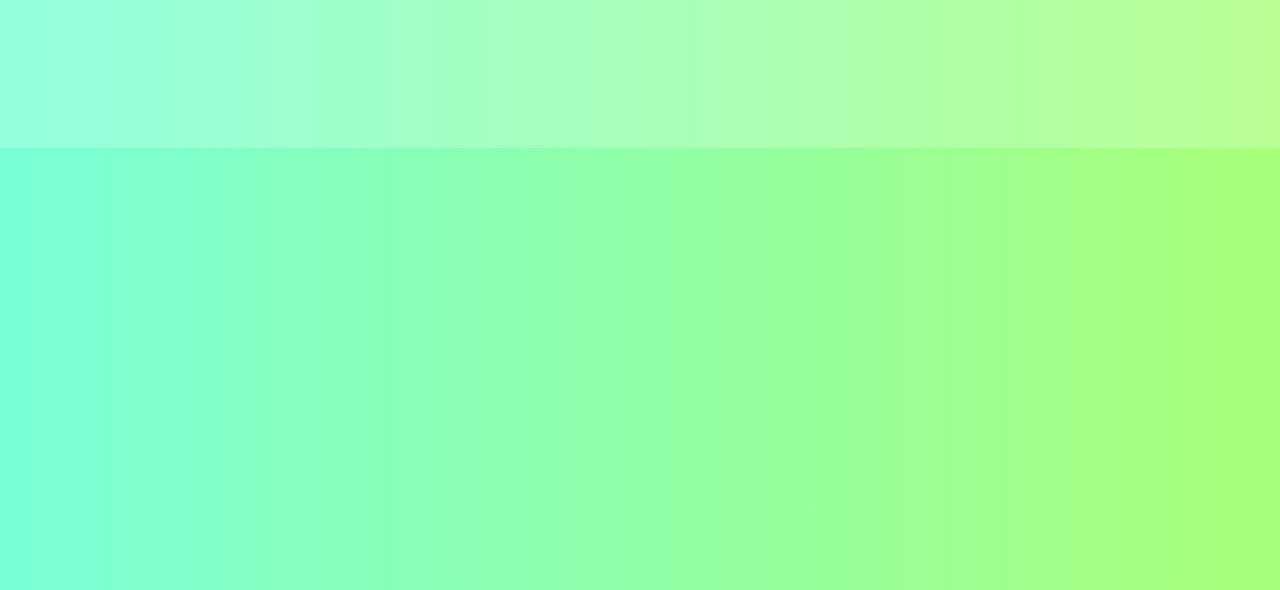
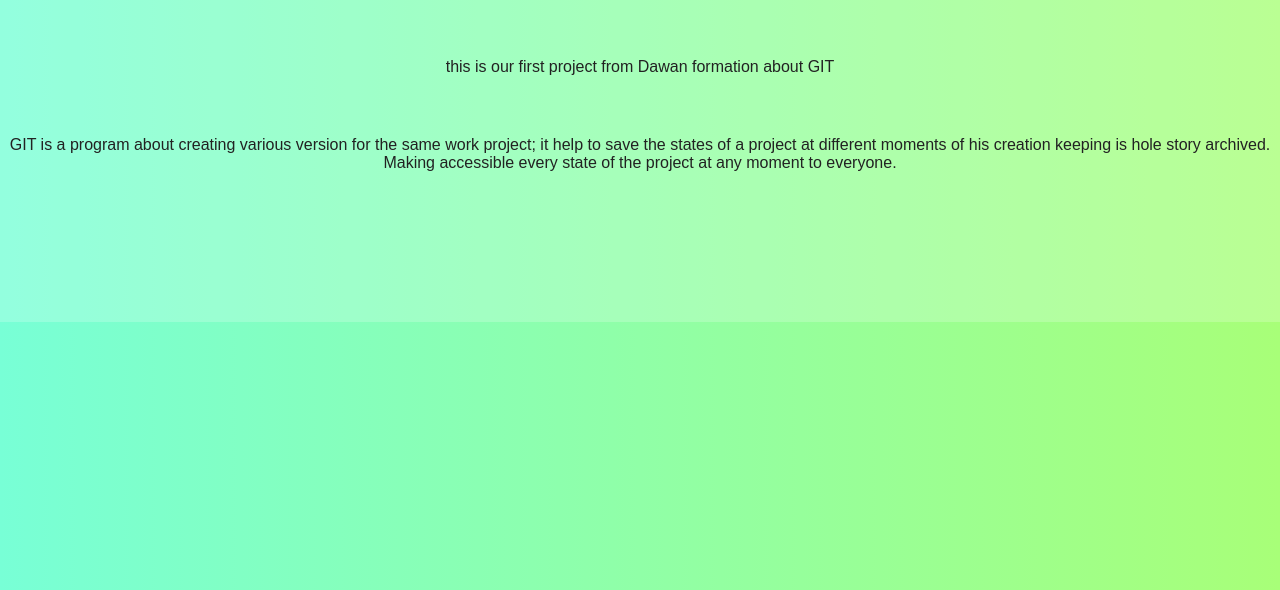
Before and after one commit to semi-corpus/nicas, a plain HTML site: page index.html in a window 1280 px wide. Shown: the part 210-800 px from the top of the page. Drawn offline with nearby package versions, Linux system fonts and the light colour scheme.

Commit message:
first version of index.html

```diff
--- a/index.html
+++ b/index.html
@@ -22,6 +22,11 @@
 			<div class="overlay">
 				<div class="showcase">
 					<h1 class="showcase-title">HELLO WORLD!</h1>
+						<p align="center"> this is our first project from Dawan formation about GIT </P>
+						<p align="center"> GIT is a program about creating various version for the same work project;
+						it help to save the states of a project at different moments of his creation
+						keeping is hole story archived. Making accessible every state of the project at any moment to everyone.
+						</P>
 				</div>
 			</div>
 		</div>
```
